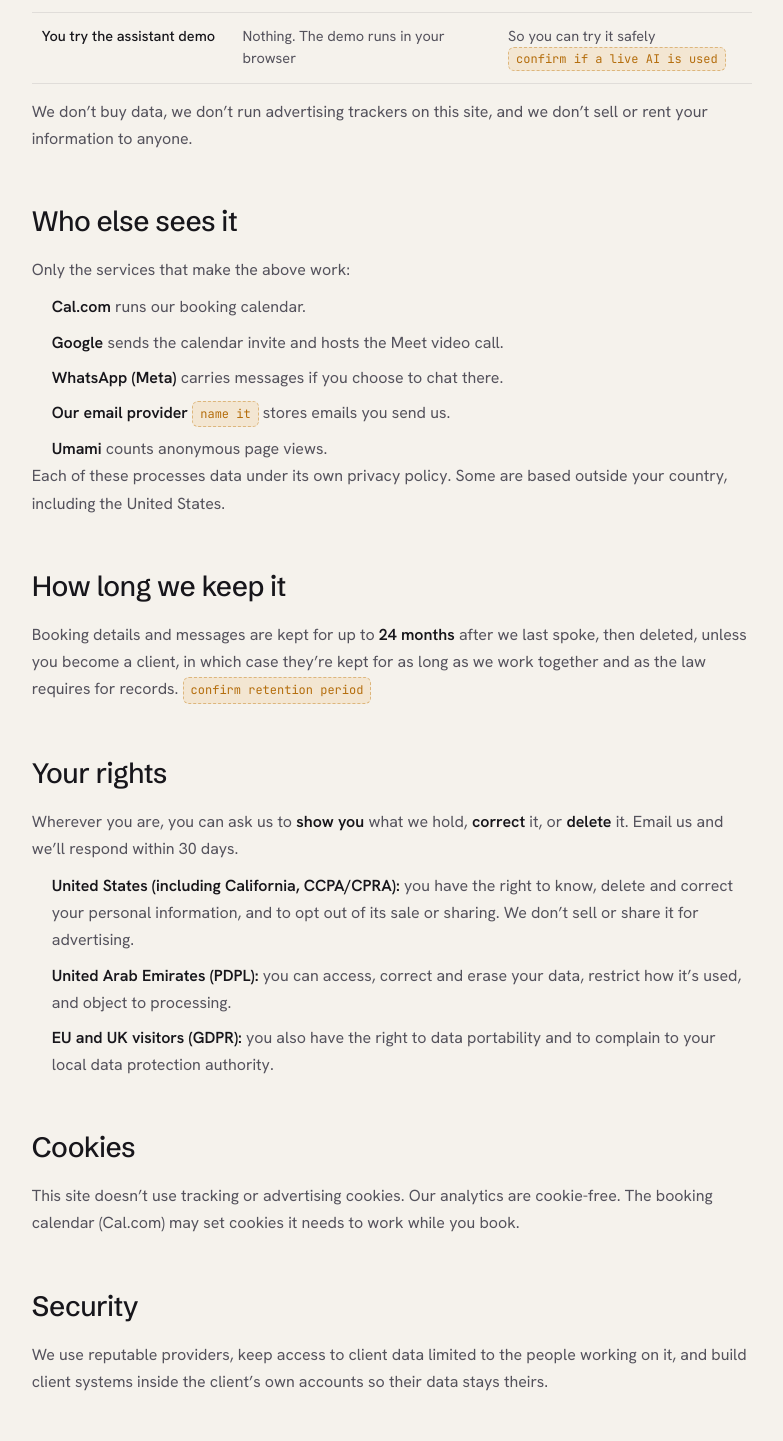
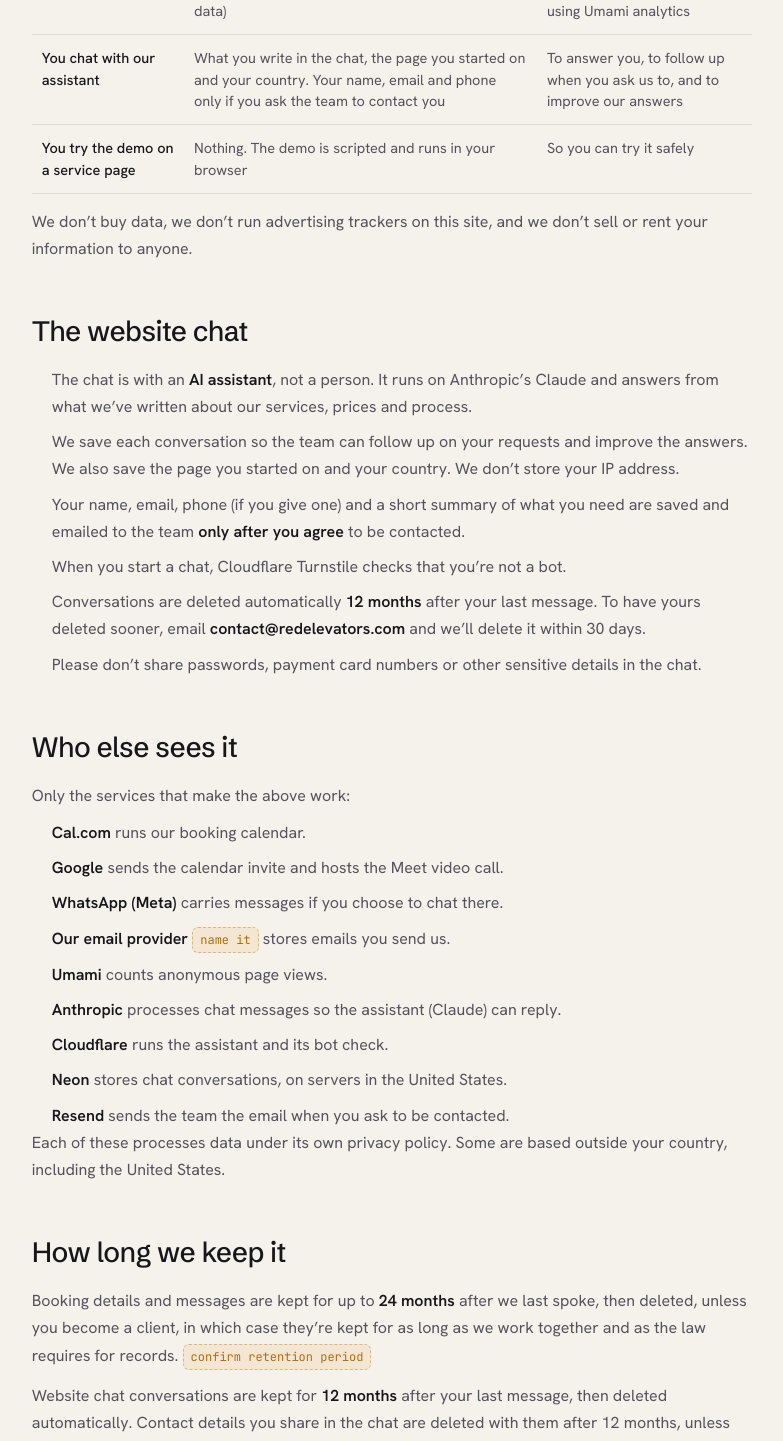
Before and after one commit to shirrsho/redelevators-portfolio, a Next.js app: page /privacy in a window 1280 px wide. Shown: the part 1300-2741 px from the top of the page, without its empty margins (346-1129 px from the left). Built offline with nearby package versions, Linux system fonts and the light colour scheme.

Commit message:
Privacy: website chat section (AI, what is saved, processors, 12-month retention)

```diff
--- a/src/app/privacy/page.tsx
+++ b/src/app/privacy/page.tsx
@@ -31,6 +31,7 @@
 const SECTIONS = [
   ["who", "Who we are"],
   ["collect", "What we collect, and why"],
+  ["chat", "The website chat"],
   ["share", "Who else sees it"],
   ["keep", "How long we keep it"],
   ["rights", "Your rights"],
@@ -58,7 +59,7 @@
             <h1 className="d1" style={{ marginTop: 20 }}>
               Your data, in plain English.
             </h1>
-            <p className="lead">What we collect, why, who sees it and how to get it deleted. Last updated October 14, 2026.</p>
+            <p className="lead">What we collect, why, who sees it and how to get it deleted. Last updated October 20, 2026.</p>
             <div className="draft">
               <Icon name="alert" />
               <span>Draft for review. This is a plain-English starting point, not legal advice. Have it checked before launch and fill in the highlighted items.</span>
@@ -111,15 +112,30 @@
                     <td>To see which pages help, using Umami analytics</td>
                   </tr>
                   <tr>
-                    <td>You try the assistant demo</td>
-                    <td>Nothing. The demo runs in your browser</td>
-                    <td>
-                      So you can try it safely <Todo>confirm if a live AI is used</Todo>
-                    </td>
+                    <td>You chat with our assistant</td>
+                    <td>What you write in the chat, the page you started on and your country. Your name, email and phone only if you ask the team to contact you</td>
+                    <td>To answer you, to follow up when you ask us to, and to improve our answers</td>
+                  </tr>
+                  <tr>
+                    <td>You try the demo on a service page</td>
+                    <td>Nothing. The demo is scripted and runs in your browser</td>
+                    <td>So you can try it safely</td>
                   </tr>
                 </tbody>
               </table>
               <p style={{ marginTop: 14 }}>We don’t buy data, we don’t run advertising trackers on this site, and we don’t sell or rent your information to anyone.</p>
+
+              <h2 id="chat">The website chat</h2>
+              <ul>
+                <li>The chat is with an <b>AI assistant</b>, not a person. It runs on Anthropic’s Claude and answers from what we’ve written about our services, prices and process.</li>
+                <li>We save each conversation so the team can follow up on your requests and improve the answers. We also save the page you started on and your country. We don’t store your IP address.</li>
+                <li>Your name, email, phone (if you give one) and a short summary of what you need are saved and emailed to the team <b>only after you agree</b> to be contacted.</li>
+                <li>When you start a chat, Cloudflare Turnstile checks that you’re not a bot.</li>
+                <li>
+                  Conversations are deleted automatically <b>12 months</b> after your last message. To have yours deleted sooner, email <Mail /> and we’ll delete it within 30 days.
+                </li>
+                <li>Please don’t share passwords, payment card numbers or other sensitive details in the chat.</li>
+              </ul>
 
               <h2 id="share">Who else sees it</h2>
               <p>Only the services that make the above work:</p>
@@ -139,12 +155,27 @@
                 <li>
                   <b>Umami</b> counts anonymous page views.
                 </li>
+                <li>
+                  <b>Anthropic</b> processes chat messages so the assistant (Claude) can reply.
+                </li>
+                <li>
+                  <b>Cloudflare</b> runs the assistant and its bot check.
+                </li>
+                <li>
+                  <b>Neon</b> stores chat conversations, on servers in the United States.
+                </li>
+                <li>
+                  <b>Resend</b> sends the team the email when you ask to be contacted.
+                </li>
               </ul>
               <p>Each of these processes data under its own privacy policy. Some are based outside your country, including the United States.</p>
 
               <h2 id="keep">How long we keep it</h2>
               <p>
                 Booking details and messages are kept for up to <b>24 months</b> after we last spoke, then deleted, unless you become a client, in which case they’re kept for as long as we work together and as the law requires for records. <Todo>confirm retention period</Todo>
+              </p>
+              <p>
+                Website chat conversations are kept for <b>12 months</b> after your last message, then deleted automatically. Contact details you share in the chat are deleted with them after 12 months, unless you become a client.
               </p>
 
               <h2 id="rights">Your rights</h2>
```
